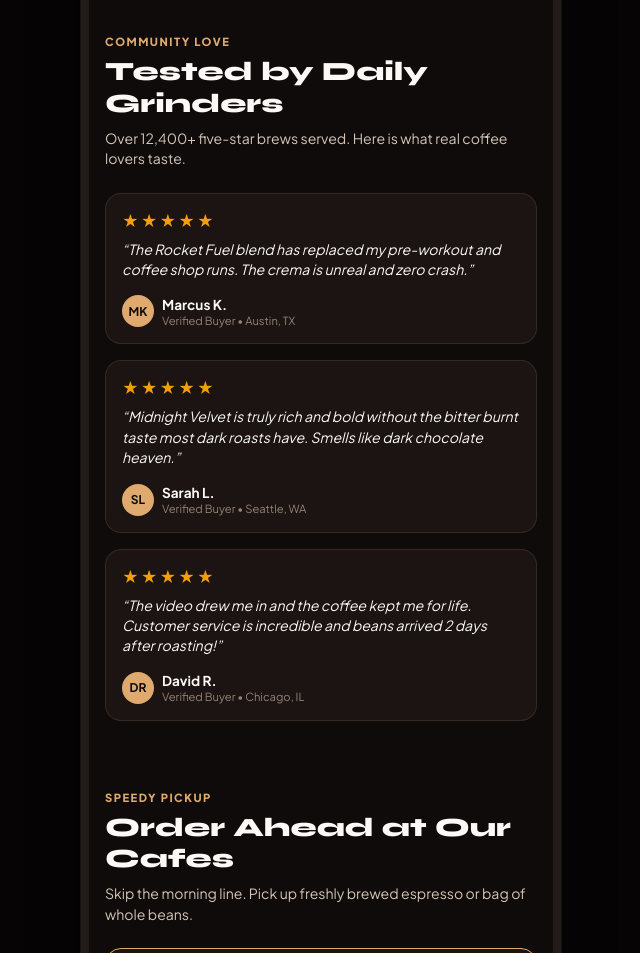
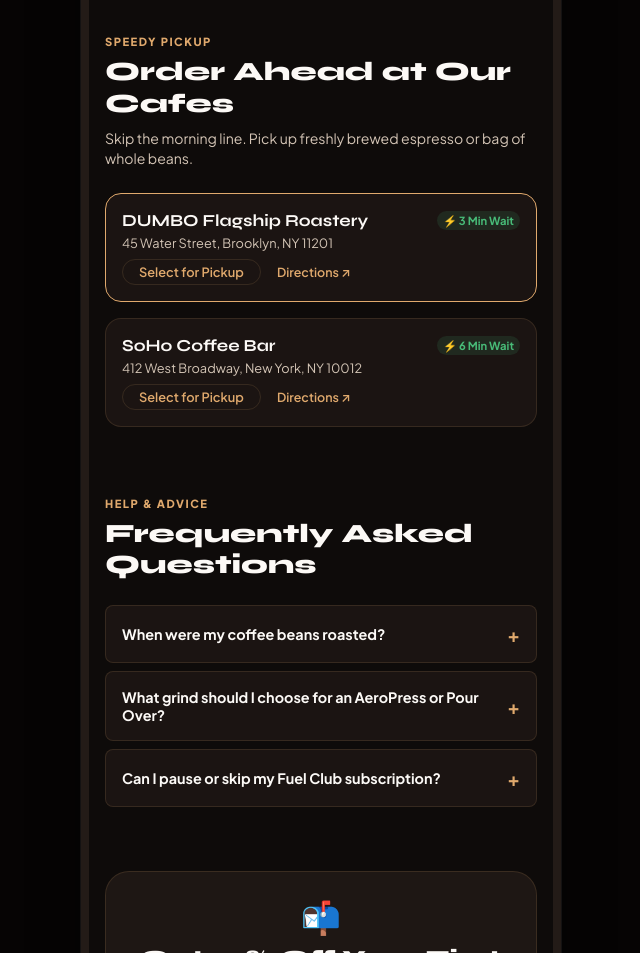
Before and after one commit to purva-de/coffee-app, a plain HTML site: page index.html in a window 1280 px wide. Shown: the part 6275-7228 px from the top of the page, without its empty margins (319-959 px from the left). Drawn offline with Linux system fonts and the light colour scheme.

Commit message:
feat: remove community love / customer reviews section and nav link

```diff
--- a/index.html
+++ b/index.html
@@ -106,7 +106,6 @@
           <li><a href="#bean-to-cup" class="nav-link">🌱 Bean to Cup Story</a></li>
           <li><a href="#brew-calculator" class="nav-link">⚖️ Barista Calculator</a></li>
           <li><a href="#fuel-club" class="nav-link">📦 Fuel Club Subscription</a></li>
-          <li><a href="#customer-reviews" class="nav-link">⭐ Reviews &amp; Tasting</a></li>
           <li><a href="#cafe-pickup" class="nav-link">📍 Cafe Pickup Locations</a></li>
         </ul>
         <div class="nav-footer">
@@ -595,63 +594,7 @@
         </div>
       </section>
 
-      <!-- SECTION 6: VERIFIED CUSTOMER REVIEWS & TASTING -->
-      <section id="customer-reviews" class="section-reviews" aria-labelledby="reviews-heading">
-        <div class="section-header">
-          <div class="section-badge">COMMUNITY LOVE</div>
-          <h2 id="reviews-heading" class="section-title">Tested by Daily Grinders</h2>
-          <p class="section-desc">Over 12,400+ five-star brews served. Here is what real coffee lovers taste.</p>
-        </div>
-
-        <div class="reviews-slider-track">
-          <!-- Review 1 -->
-          <article class="review-card">
-            <div class="review-stars" aria-label="5 out of 5 stars">★★★★★</div>
-            <blockquote class="review-quote">
-              “The Rocket Fuel blend has replaced my pre-workout and coffee shop runs. The crema is unreal and zero crash.”
-            </blockquote>
-            <div class="reviewer-meta">
-              <div class="reviewer-avatar" aria-hidden="true">MK</div>
-              <div class="reviewer-info">
-                <span class="reviewer-name">Marcus K.</span>
-                <span class="reviewer-status">Verified Buyer • Austin, TX</span>
-              </div>
-            </div>
-          </article>
-
-          <!-- Review 2 -->
-          <article class="review-card">
-            <div class="review-stars" aria-label="5 out of 5 stars">★★★★★</div>
-            <blockquote class="review-quote">
-              “Midnight Velvet is truly rich and bold without the bitter burnt taste most dark roasts have. Smells like dark chocolate heaven.”
-            </blockquote>
-            <div class="reviewer-meta">
-              <div class="reviewer-avatar" aria-hidden="true">SL</div>
-              <div class="reviewer-info">
-                <span class="reviewer-name">Sarah L.</span>
-                <span class="reviewer-status">Verified Buyer • Seattle, WA</span>
-              </div>
-            </div>
-          </article>
-
-          <!-- Review 3 -->
-          <article class="review-card">
-            <div class="review-stars" aria-label="5 out of 5 stars">★★★★★</div>
-            <blockquote class="review-quote">
-              “The video drew me in and the coffee kept me for life. Customer service is incredible and beans arrived 2 days after roasting!”
-            </blockquote>
-            <div class="reviewer-meta">
-              <div class="reviewer-avatar" aria-hidden="true">DR</div>
-              <div class="reviewer-info">
-                <span class="reviewer-name">David R.</span>
-                <span class="reviewer-status">Verified Buyer • Chicago, IL</span>
-              </div>
-            </div>
-          </article>
-        </div>
-      </section>
-
-      <!-- SECTION 7: ROASTERY LOCATIONS & PICKUP -->
+      <!-- SECTION 6: ROASTERY LOCATIONS & PICKUP -->
       <section id="cafe-pickup" class="section-pickup" aria-labelledby="pickup-heading">
         <div class="section-header">
           <div class="section-badge">SPEEDY PICKUP</div>
--- a/styles.css
+++ b/styles.css
@@ -742,7 +742,6 @@ img, video {
 .section-story,
 .section-calculator,
 .section-subscription,
-.section-reviews,
 .section-pickup,
 .section-faq,
 .section-newsletter {
@@ -1377,71 +1376,6 @@ img, video {
   color: var(--accent-gold);
 }
 
-/* --------------------------------------------------------------------------
-   13. SECTION 6: CUSTOMER REVIEWS
-   -------------------------------------------------------------------------- */
-.reviews-slider-track {
-  display: flex;
-  flex-direction: column;
-  gap: var(--space-2);
-}
-
-.review-card {
-  background: var(--bg-card);
-  border: 1px solid var(--border-color);
-  border-radius: var(--radius-md);
-  padding: var(--space-2);
-}
-
-.review-stars {
-  color: #f59e0b;
-  font-size: 1rem;
-  margin-bottom: var(--space-1);
-  letter-spacing: 2px;
-}
-
-.review-quote {
-  font-size: 0.88rem;
-  line-height: 1.45;
-  color: var(--text-primary);
-  font-style: italic;
-  margin-bottom: var(--space-2);
-}
-
-.reviewer-meta {
-  display: flex;
-  align-items: center;
-  gap: var(--space-1);
-}
-
-.reviewer-avatar {
-  width: 32px;
-  height: 32px;
-  border-radius: var(--radius-full);
-  background: var(--accent-gold);
-  color: var(--text-inverted);
-  display: flex;
-  align-items: center;
-  justify-content: center;
-  font-weight: 700;
-  font-size: 0.75rem;
-}
-
-.reviewer-info {
-  display: flex;
-  flex-direction: column;
-}
-
-.reviewer-name {
-  font-size: 0.85rem;
-  font-weight: 700;
-  color: var(--text-primary);
-}
-
-.reviewer-status {
-  font-size: 0.7rem;
-  color: var(--text-muted);
-}
 
 /* --------------------------------------------------------------------------
    14. SECTION 7: PICKUP LOCATIONS
```
